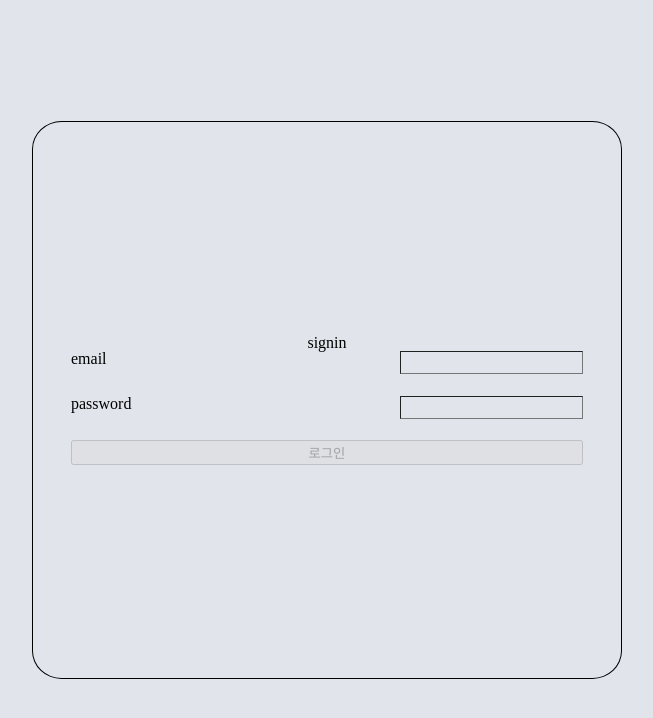
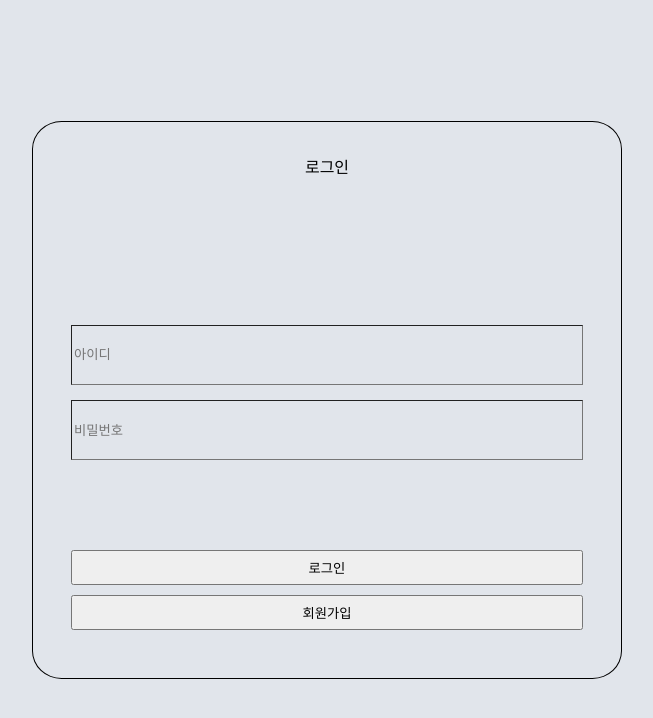
Before and after one commit to Kadesti/wanted-pre-onboarding-frontend, a React (Create React App) app: page /signin in a window 1280 px wide. Shown: the top 718 px of the page, without its empty margins (313-966 px from the left). Built offline with nearby package versions, Linux system fonts and the light colour scheme.

Commit message:
:globe_with_meridians: Refactor : 2nd Complete
변수들 state로 다 바꾸고 분기에 따른 컴포넌트 생성하고 아모름 싹다 갈아없음 CSS도 함 죽을뻔

```diff
--- a/src/App.js
+++ b/src/App.js
@@ -1,59 +1,31 @@
-import { lazy, useState } from 'react';
+import { Suspense, lazy, useState } from 'react';
 import './App.css';
 import { BrowserRouter as Router, Routes, Route, Navigate } from 'react-router-dom';
 
 const Todo = lazy(() => import('./Component/Page/Todo'))
-const Sign = lazy(() => import('./Component/Page/Sign'))
-
-const path = (path, authnticated) => {
-  // if (path === '/todo') console.log('가긴갔다1');
-  console.log('path: ', path);
-  // if (path === '/') return <Navigate to="/signin" />;
-
-  // console.log('authnticated: ', authnticated);
-  // console.log('authnticated !== null: ', authnticated !== null);
-  // console.log("path === '/todo': ", path === '/todo');
-
-  return (
-    authnticated !== null && authnticated !== 'undefined'
-      ? path === '/todo' ? <Todo /> : <Navigate to="/todo" />
-      : path === '/todo' ? <Navigate to="/signin" /> : <Sign />
-  )
-}
-
-// const selectRoute = (authnticated) => {
-
-//   if (authnticated !== null && authnticated !== 'undefined') {
-//     <Routes>
-//       <Route path="/" element={path('/', authnticated)} />
-//       <Route path="/todo" element={path('/todo', authnticated)} />
-//       <Route path="/signin" element={path('/signin', authnticated)} />
-//       <Route path="/signup" element={path('/signup', authnticated)} />
-//     </Routes>
-//   }
-//   else {
-
-//   }
-// }
+const SignUp = lazy(() => import('./Component/Page/SignUp'))
+const SignIn = lazy(() => import('./Component/Page/SignIn'))
 
 function App() {
-  // const authnticated = useAuthnticated();
   const [isLogin, setIsLogin] = useState(false);
   const token = localStorage.getItem('access_token');
 
   return (
     <div className="App">
       <Router>
+        <Suspense>
           <Routes>
-          <Route path='/'
-            element={token ? <Navigate to="/todo" /> : <Navigate to="/signup" />} />
             <Route path='/signup'
-            element={token ? <Navigate to="/todo" /> : <Sign />} />
+              element={token ? <Navigate to="/todo" /> : <SignUp />} />
             <Route path='/signin'
-            element={token ? <Navigate to="/todo" /> : <Sign setIsLogin={setIsLogin} />} />
+              element={token ? <Navigate to="/todo" /> : <SignIn setIsLogin={setIsLogin} />} />
             <Route path='/todo'
               element={token ? <Todo /> : <Navigate to="/signin" />} />
+
+            <Route path='*'
+              element={token ? <Navigate to="/todo" /> : <Navigate to="/signin" />} />
           </Routes>
+        </Suspense>
       </Router>
     </div>
   );
--- a/src/Component/Page/Sign.js
+++ /dev/null
@@ -1,51 +0,0 @@
-import { useLocation } from 'react-router';
-import { useNavigate } from 'react-router-dom';
-
-import useInput from '../util/useInput';
-import { signClick } from '../util/api'
-
-import Input from '../element/Input';
-import SignStyle from './StyleComponent/SignStyle';
-
-
-const queryMatch = (path) => {
-    const isSignUp = path === '/signup'
-    const query = isSignUp ? 'signup' : 'signin';
-    const buttonClass = isSignUp ? "signup-button" : "signin-button";
-    const buttonText = isSignUp ? "회원가입" : "로그인";
-
-    return { query, buttonClass, buttonText };
-}
-
-function Sign({ setIsLogin }) {
-    const emailBind = useInput('email');
-    const passwordBind = useInput('paasword');
-
-    const location = useLocation();
-    const path = location.pathname;
-    const { query, buttonClass, buttonText } = queryMatch(path);
-
-    let disableState = true
-    if (emailBind.isable === ' ' && passwordBind.isable === ' ') disableState = false
-    else disableState = true
-
-    const navigate = useNavigate()
-
-    const onSubmit = (e) => {
-        e.preventDefault();
-
-        signClick(query, emailBind, passwordBind, navigate, setIsLogin)
-        // if (query === '/signin') navigate("/todo")
-    }
-
-    return (
-        <SignStyle onSubmit={onSubmit}>
-            <h2>{query}</h2>
-            <Input label={"email"} value={emailBind} />
-            <Input label={"password"} value={passwordBind} />
-            <button data-testid={buttonClass} type='submit' disabled={disableState}>{buttonText}</button>
-        </SignStyle>
-    )
-}
-
-export default Sign
--- /dev/null
+++ b/src/Component/Page/SignIn.js
@@ -0,0 +1,35 @@
+import useInput from '../util/useInput';
+import { useNavigate } from 'react-router-dom';
+import { signInClick } from '../util/api'
+
+import SignStyle from './StyleComponent/SignStyle';
+import Input from '../element/Input';
+
+function SignIn({ setIsLogin }) {
+    const navigate = useNavigate();
+    const emailBind = useInput('email');
+    const passwordBind = useInput('paasword');
+
+    const onSubmit = (e) => {
+        e.preventDefault();
+        signInClick(emailBind, passwordBind, setIsLogin)
+    }
+
+    return (
+        <SignStyle onSubmit={onSubmit}>
+            <div className='head-line'>
+                <h2>로그인</h2>
+            </div>
+            <div className='input-Container'>
+                <Input label={"email"} value={emailBind} />
+                <Input label={"password"} value={passwordBind} />
+            </div>
+            <div className='button-area'>
+                <button data-testid="signup-button" type='submit'>로그인</button>
+                <button type='submit' onClick={() => { navigate("/signup") }}>회원가입</button>
+            </div>
+        </SignStyle >
+    )
+}
+
+export default SignIn
--- /dev/null
+++ b/src/Component/Page/SignUp.js
@@ -0,0 +1,46 @@
+import { useEffect, useState } from 'react';
+import { useNavigate } from 'react-router-dom';
+
+import useInput from '../util/useInput';
+import { signupClick } from '../util/api'
+
+import SignStyle from './StyleComponent/SignStyle';
+import Input from '../element/Input';
+
+function SignUp() {
+    const emailBind = useInput('email');
+    const passwordBind = useInput('paasword');
+
+    const navigate = useNavigate()
+
+    const [disableState, setDisableState] = useState(true);
+
+    useEffect(() => {
+        if (emailBind.isable === ' ' && passwordBind.isable === ' ') setDisableState(false)
+        else setDisableState(true)
+    }, [emailBind, passwordBind])
+
+    const onSubmit = (e) => {
+        e.preventDefault();
+
+        signupClick(emailBind, passwordBind, navigate)
+    }
+
+    return (
+        <SignStyle onSubmit={onSubmit}>
+            <div className='head-line'>
+                <h2>회원가입</h2>
+            </div>
+            <div className='input-Container'>
+                <Input label={"email"} value={emailBind} />
+                <Input label={"password"} value={passwordBind} />
+            </div>
+            <div className='button-area'>
+                <button data-testid="signup-button" type='submit' disabled={disableState}>회원가입</button>
+                <button type='submit' onClick={() => { navigate("/signin") }}>취소</button>
+            </div>
+        </SignStyle>
+    )
+}
+
+export default SignUp
--- a/src/Component/Page/StyleComponent/SignStyle.js
+++ b/src/Component/Page/StyleComponent/SignStyle.js
@@ -11,23 +11,48 @@ const SignStyle = styled.form`
     border-radius: 5%;
 
     justify-content: center;
+    justify-content: space-between;
 
+    .head-line {
+        height: 30%;
+    }
+
+    .input-Container {
+        height: 100%;
+        display: flex;
+        flex-direction: column;
+        justify-content: center;
+    }
     .valueInput {
        display: flex;
-       justify-content: space-between;
-       margin-bottom: 5%;
+       justify-content: center;
+       width: 100%;
+       height: 20%;
+       margin-bottom: 3%;
+
+       input {
+           width: 100%;
+           background: none;
+           border-width: 0.1em;
+       }
     }
 
-    input {
-        height: 100%;
-        background: none;
-        border-width: 0.1em;
-    }
 
     input:focus {
         outline: none;
     }
 
+    .button-area {
+        display: flex;
+        flex-direction: column;
+        justify-content: center;
+        height: 30%;
+
+        button {
+            height: 100%;
+            margin-bottom: 2%;
+        }
+    }
 `
 
 export default SignStyle;
--- a/src/Component/Page/StyleComponent/TodoStyle.js
+++ b/src/Component/Page/StyleComponent/TodoStyle.js
@@ -10,10 +10,19 @@ const TodoStyle = styled.form`
     border: solid 0.1em black;
     border-radius: 5%;
 
+    justify-content: space-between;
+
     /* background-color: #EEE9DA; */
+
+    .todo-contents {
+        position: relative;
+        overflow-y: scroll;
+    }
 
     .new-todo {
         margin-bottom: 8%;
+        position: sticky;
+        top:20px;
 
         input {
             width: 80%;
@@ -58,6 +67,10 @@ const TodoStyle = styled.form`
         }
     }
 
+    button.logout{
+        height: 10%;
+        border-radius: 10px;
+    }
 `
 
 export default TodoStyle;
--- a/src/Component/Page/Todo.js
+++ b/src/Component/Page/Todo.js
@@ -9,21 +9,23 @@ const Todo = () => {
     const [todoList, setTodoList] = useState([])
 
     const modifyData = todoList.map(el => el.isCompleted);
-    const [ismodify, setIsModify] = useState(modifyData);
-    const modifyBind = { ismodify, setIsModify }
 
     useEffect(() => getTodo(setTodoList), [])
 
     return (
         <TodoStyle>
-            <div className='new-todo'>
-                <input data-testid="new-todo-input" value={newTodo} onChange={(e) => { setNewTodo(e.target.value) }} />
-                <button data-testid="new-todo-add-button" onClick={() => (sumbmitTodo(newTodo, setNewTodo))}>추가</button>
+            <div className='todo-contents'>
+                <div className='new-todo'>
+                    <input data-testid="new-todo-input" value={newTodo} onChange={(e) => { setNewTodo(e.target.value) }} />
+                    <button data-testid="new-todo-add-button" onClick={() => { sumbmitTodo(newTodo, setNewTodo) }}>추가</button>
+                </div>
+
+                <ul>
+                    {todoList.map((item) => <TodoItem item={item} modifyData={modifyData} key={item.id} />)}
+                </ul>
             </div>
 
-            <ul>
-                {todoList.map((item) => <TodoItem item={item} {...modifyBind} key={item.id} />)}
-            </ul>
+            <button className='logout' type='submit' onClick={() => { localStorage.clear() }}>로그아웃</button>
         </TodoStyle >
     )
 }
--- a/src/Component/element/Input.js
+++ b/src/Component/element/Input.js
@@ -4,8 +4,10 @@ const Input = ({ label, value }) => {
 
     return (
         <div className='valueInput'>
-            <label>{label}</label>
-            <input data-testid={dataTestId} type={isEmail ? " " : "password"}{...value} />
+            {/* <label>{label}</label> */}
+            <input data-testid={dataTestId} type={isEmail ? " " : "password"}{...value}
+                placeholder={isEmail ? "아이디" : "비밀번호"}
+            />
         </div>
     )
 }
--- a/src/Component/element/TodoItem.js
+++ b/src/Component/element/TodoItem.js
@@ -1,26 +1,34 @@
 import { useState } from 'react';
 import ModifyButton from './ModifyButton';
-import { deleteClick } from '../util/api';
+import { deleteClick, onClickModify } from '../util/api';
 
-const TodoItem = ({ item, ismodify, setIsModify }) => {
+const TodoItem = ({ item, modifyData }) => {
     const [checked, isChecked] = useState(item.isCompleted)
+    const [ismodify, setIsModify] = useState(modifyData);
 
     const currentIdx = item.id - 1;
     const [newValue, setNewValue] = useState(item.todo)
 
-    const modifyData = { checked, newValue, "item.id": item.id };
+    const EditData = { checked, newValue, id: item.id };
+
+    /** 체크박스 isComplete 반영 */
+    const checkBoxChange = () => {
+        EditData.checked = !checked
+        onClickModify(EditData)
+        isChecked(!checked)
+    }
+
     const modifyBind = { currentIdx, ismodify, setIsModify };
-
     return (
         <li>
             <label className='todo-item'>
-                <input type="checkbox" checked={checked} onChange={() => { isChecked(!checked) }} />
+                <input type="checkbox" checked={checked} onChange={() => { checkBoxChange() }} />
                 {
                     ismodify[currentIdx]
                         ? (
                             <>
                                 <input data-testid="modify-input" value={newValue} onChange={(e) => { setNewValue(e.target.value) }} />
-                                <ModifyButton testid={"submit-button"} modifyBind={modifyBind} modifyData={modifyData} />
+                                <ModifyButton testid={"submit-button"} modifyBind={modifyBind} modifyData={EditData} />
                                 <ModifyButton testid={"cancel-button"} modifyBind={modifyBind} />
                             </>
                         )
```
Also changed, not shown: src/Component/util/api.js (+53 -50 lines). Lines whose indentation alone changed are shown as unchanged.
